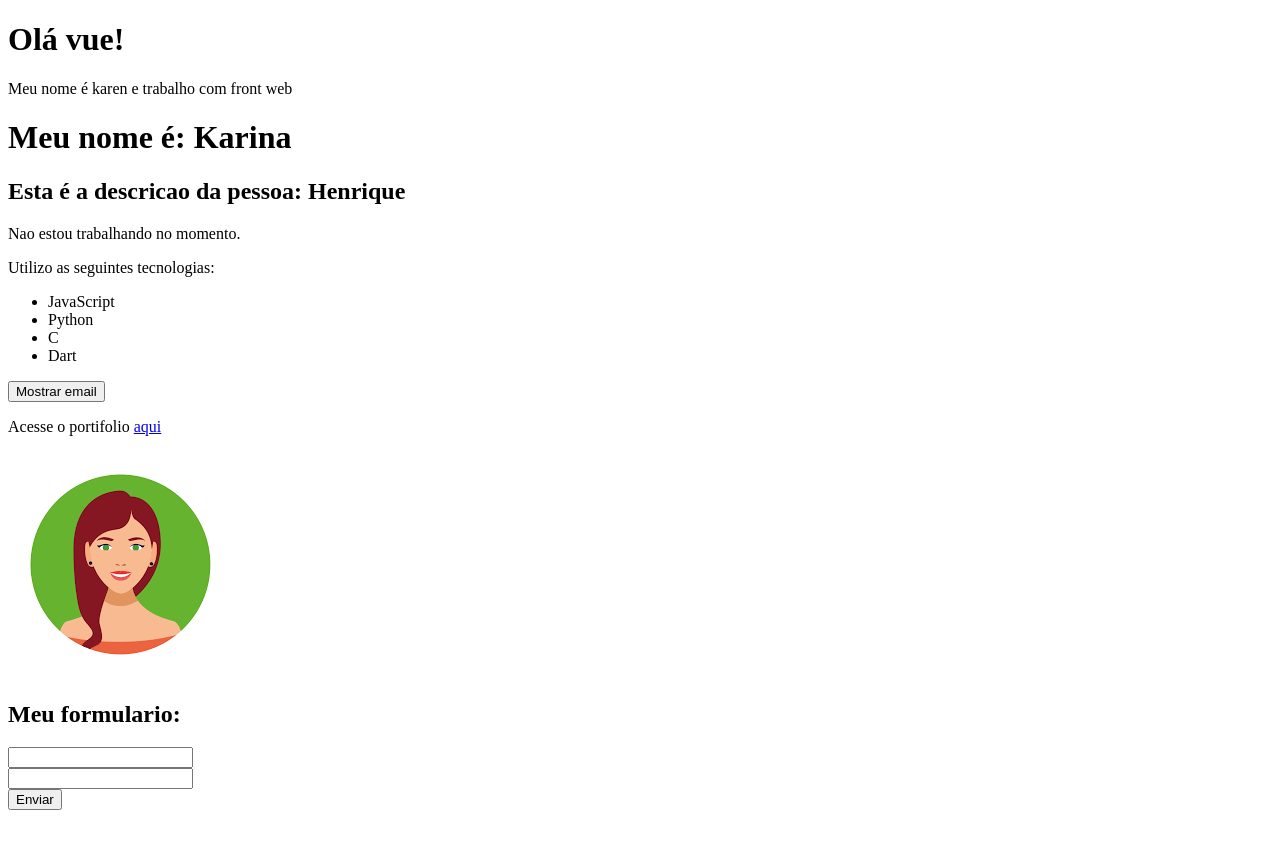
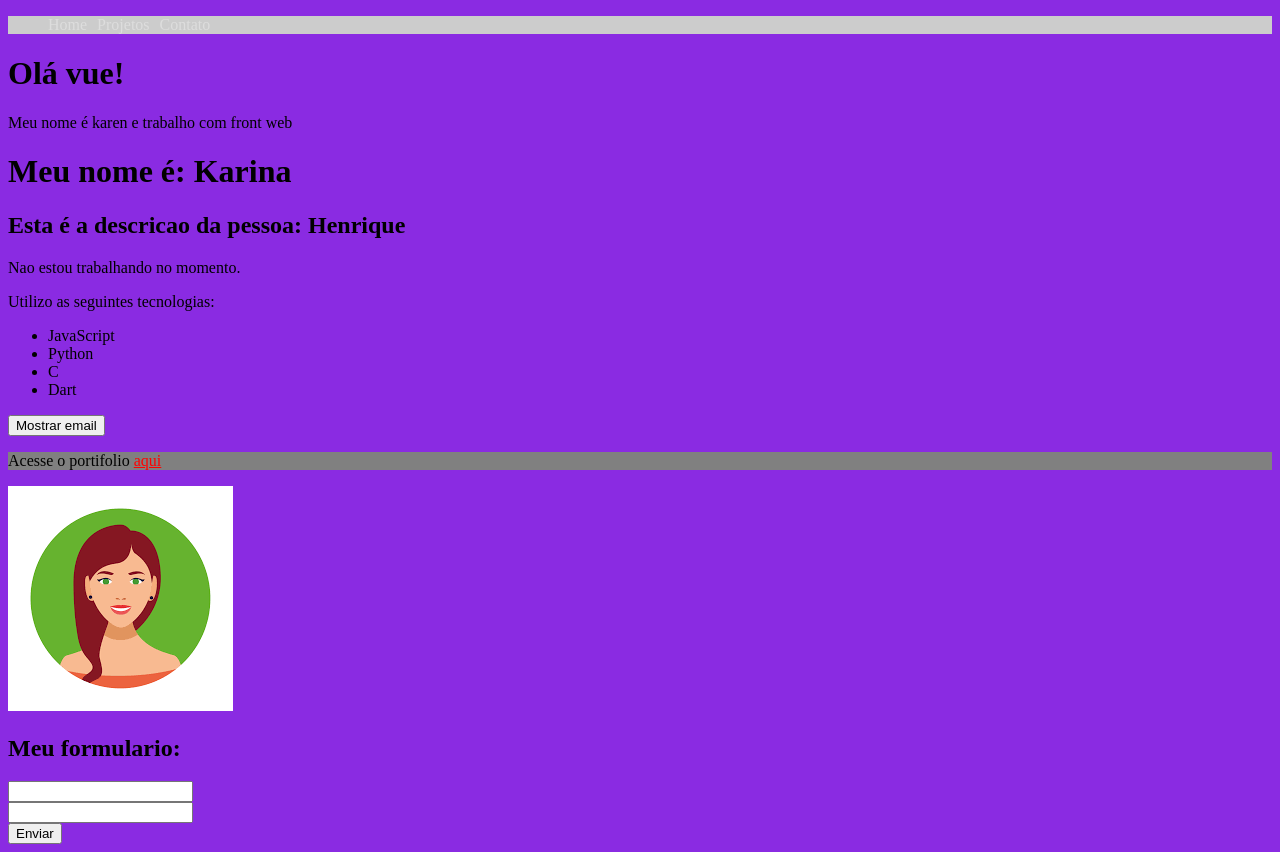
Before and after one commit to srtapacheco/PrimeiroProjetoVue, a Vue app in the folder 2_projeto_vue/: page / in a window 1280 px wide. Before the commit the page ends 818 px from the top, so only its background shows below. Built offline with nearby package versions, Linux system fonts and the light colour scheme.

Commit message:
Aula 12 - diferenciando estrutura de CSS Scoped e CSS global

```diff
--- a/2_projeto_vue/src/App.vue
+++ b/2_projeto_vue/src/App.vue
@@ -1,5 +1,6 @@
 <template>
   <div>
+    <Header></Header>
     <PrimeiroComponente> </PrimeiroComponente>
     <LifeCycle></LifeCycle>
     <Pessoa></Pessoa>
@@ -14,9 +15,11 @@
   import LifeCycle from "@/components/LifeCycle.vue";
   import Pessoa from "@/components/Pessoa.vue";
   import Form from "@/components/Form.vue";
+  import Header from "/home/karen/projetos/PrimeiroProjetoVue/2_projeto_vue/src/components/Header.vue";
   export default {
     name: 'App',
     components: {
+      Header,
       PrimeiroComponente,
       LifeCycle,
       Pessoa,
@@ -24,3 +27,19 @@
     }
   }
 </script>
+
+<!-- definicao global de estibilizacao da aplicacao -->
+<style>
+  body{
+    background-color: blueviolet;
+  }
+
+  a{
+    color: red;
+  }
+
+  .textoPortifolio{
+    background-color: gray;
+  }
+
+</style>
--- /dev/null
+++ b/2_projeto_vue/src/components/Header.vue
@@ -0,0 +1,35 @@
+<template>
+    <ul>
+        <li> <a href="#">Home</a></li>
+        <li> <a href="#">Projetos</a></li>
+        <li> <a href="#">Contato</a></li>
+    </ul>
+
+</template>
+
+<script>
+export default{
+    name: 'Header',
+}
+
+</script>
+
+<style scoped>
+    ul{
+        list-style-type: none;
+        display: flex;  /* coloca uma lista na horizontal */
+        background-color: #ccc;
+    }
+    li{
+        margin-right: 10px;  /* espaco entre itens de uma lista */
+    }
+    a{
+        color: #DDD;
+        text-decoration: none;  /* tira o sublinhado */
+        transform: .5s;
+
+    }
+    a:hover{
+        color: #000;
+    }
+</style>
--- a/2_projeto_vue/src/components/Info.vue
+++ b/2_projeto_vue/src/components/Info.vue
@@ -16,7 +16,7 @@
     </div>
     <p v-show="mostrarEmail"> Mande uma mensagem para: {{email}}</p>
     <!-- v-bind serve pra url dinamicas -->
-    <p> Acesse o portifolio <a v-bind:href="meu_link">aqui</a> </p>
+    <p class="textoPortifolio"> Acesse o portifolio <a v-bind:href="meu_link">aqui</a> </p>
     <Picture> </Picture>
   </div>
 </template>
```
